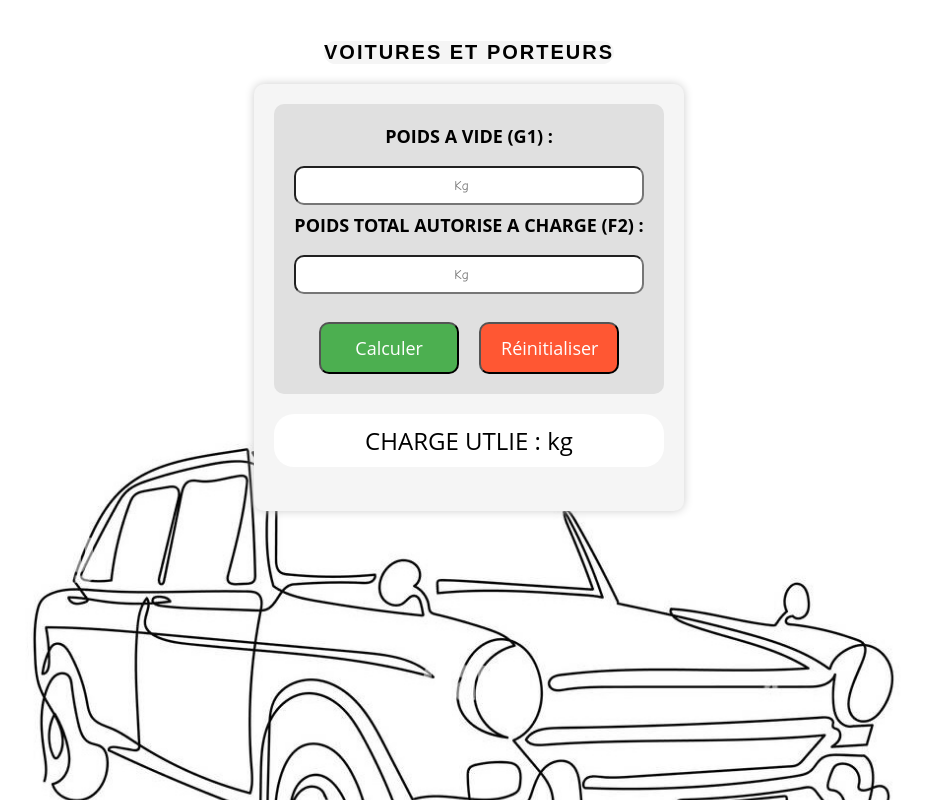
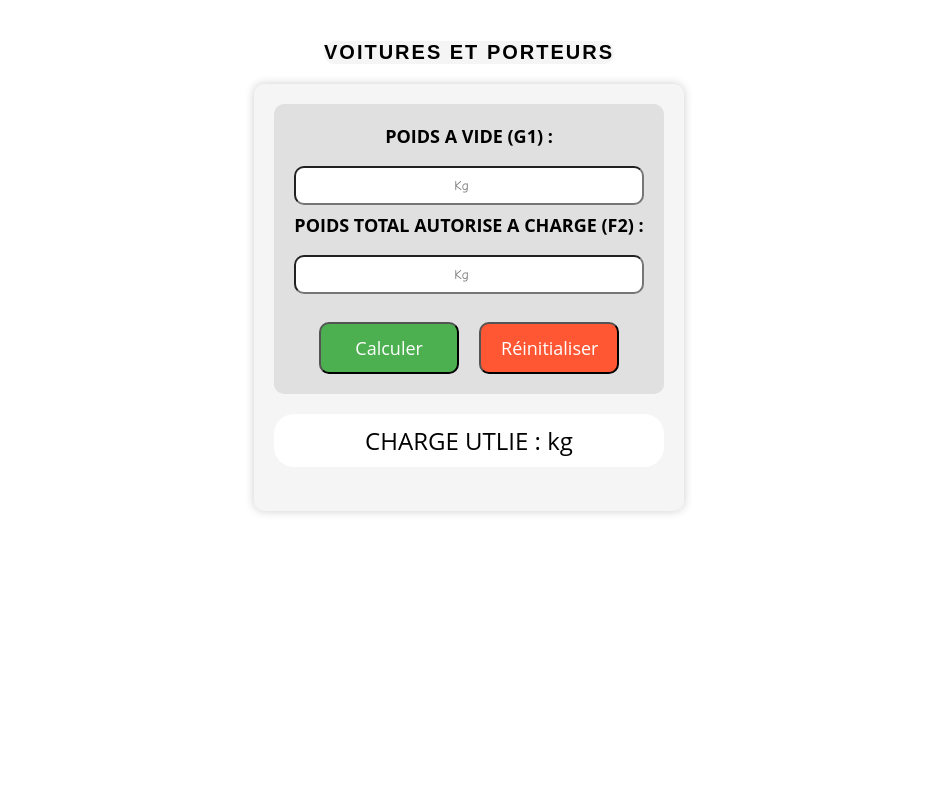
Before and after one commit to Otokosan/Calcul-charge-utile.github.io, a plain HTML site: page CU31.html in a window 1280 px wide. Shown: the whole page, without its empty margins (171-1096 px from the left). Drawn offline with Linux system fonts and the light colour scheme.

Commit message:
Update style31.css

```diff
--- a/style31.css
+++ b/style31.css
@@ -4,8 +4,6 @@ body {
   flex-direction: column;
   align-items: center;
   padding: 20px;
-  background-size: cover;
-  background-image: url("./voiture.jpg");
 }
 
 h1 {
```
